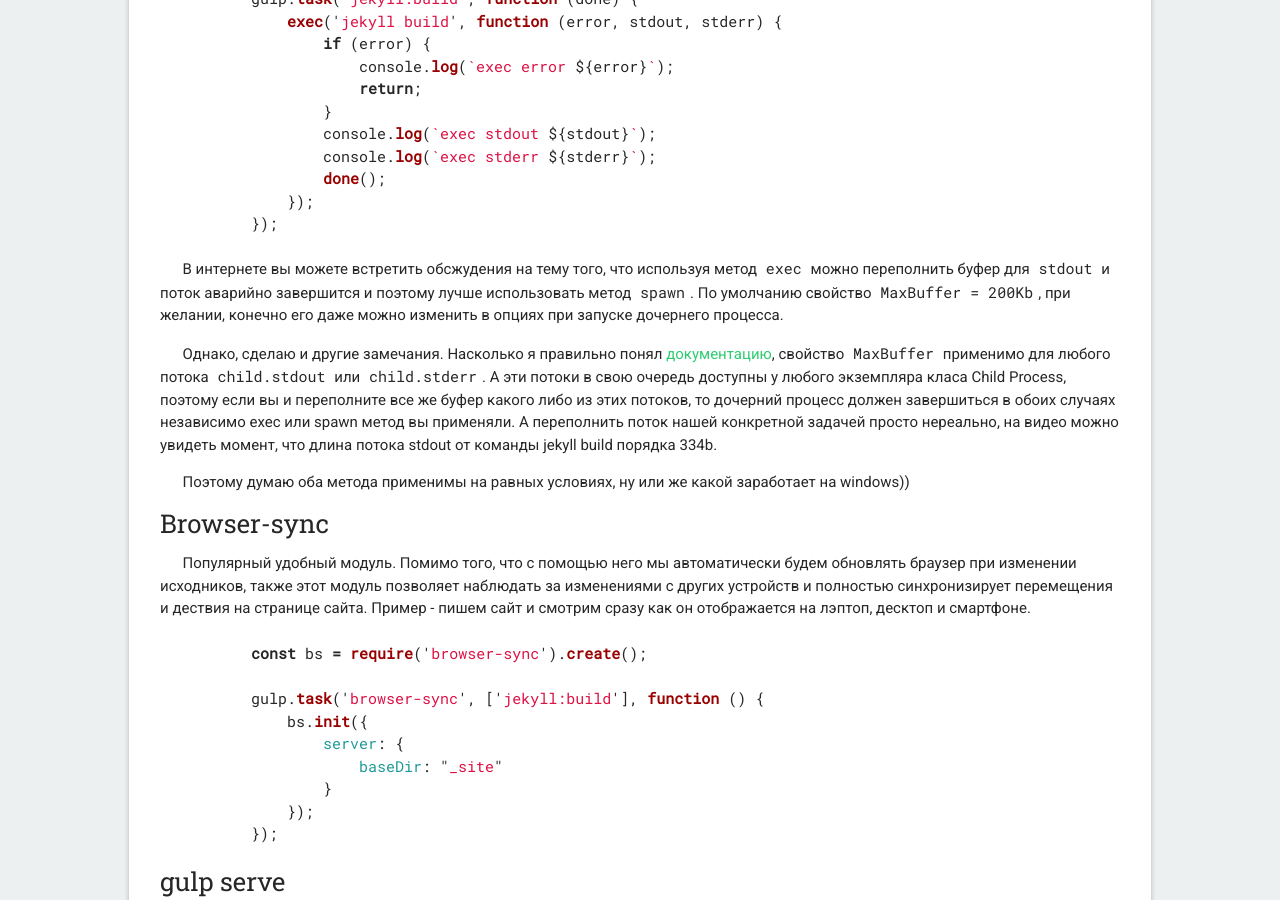
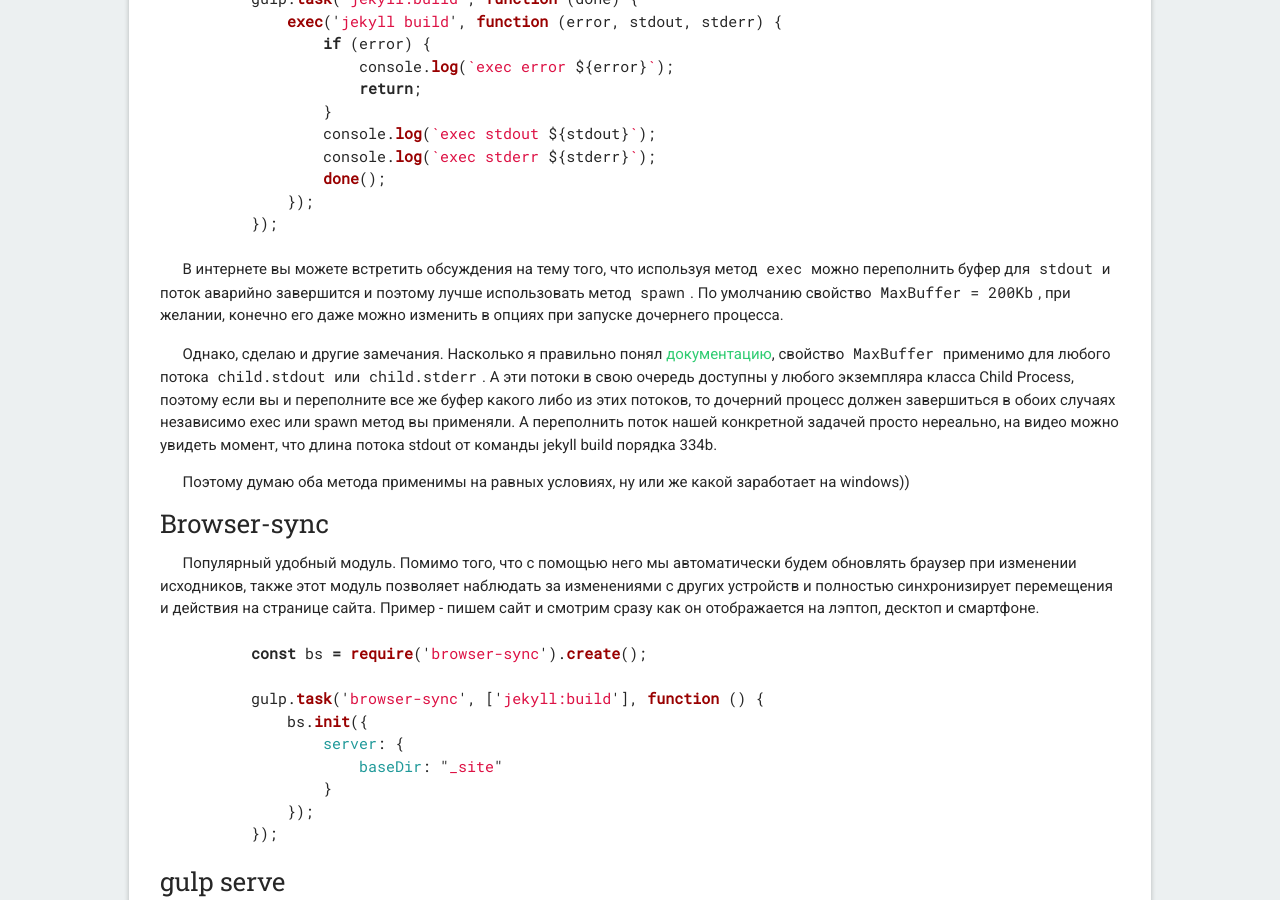
Before and after one commit to kiviok/kiviok.github.io, a Jekyll site: the page built from _posts/2017-02-07-jekyll-gulp-setup.md, in a window 1280 px wide and 900 px high, scrolled down 1097 px. Built offline with Jekyll 4.4.1, drawn with Linux system fonts in a browser that asks for light colours; comment, search, counter and statistics services are not loaded; some of the changed text lies outside the part shown.

Commit message:
spellcheck

```diff
--- a/_posts/2017-02-07-jekyll-gulp-setup.md
+++ b/_posts/2017-02-07-jekyll-gulp-setup.md
@@ -47,15 +47,15 @@
     });
 {% endhighlight %}
 
-В интернете вы можете встретить обсжудения на тему того, что используя метод `exec` можно переполнить буфер для `stdout` и поток аварийно завершится и поэтому лучше использовать метод `spawn`. По умолчанию свойство `MaxBuffer = 200Kb`, при желании, конечно его даже можно изменить в опциях при запуске дочернего процесса.
+В интернете вы можете встретить обсуждения на тему того, что используя метод `exec` можно переполнить буфер для `stdout` и поток аварийно завершится и поэтому лучше использовать метод `spawn`. По умолчанию свойство `MaxBuffer = 200Kb`, при желании, конечно его даже можно изменить в опциях при запуске дочернего процесса.
 
-Однако, сделаю и другие замечания. Насколько я правильно понял [документацию][maxBuffer], свойство `MaxBuffer` применимо для любого потока `child.stdout` или `child.stderr`. А эти потоки в свою очередь доступны у любого экземпляра класа Child Process, поэтому если вы и переполните все же буфер какого либо из этих потоков, то дочерний процесс должен завершиться в обоих случаях независимо exec или spawn метод вы применяли. А переполнить поток нашей конкретной задачей просто нереально, на видео можно увидеть момент, что длина потока stdout от команды jekyll build порядка 334b.
+Однако, сделаю и другие замечания. Насколько я правильно понял [документацию][maxBuffer], свойство `MaxBuffer` применимо для любого потока `child.stdout` или `child.stderr`. А эти потоки в свою очередь доступны у любого экземпляра класса Child Process, поэтому если вы и переполните все же буфер какого либо из этих потоков, то дочерний процесс должен завершиться в обоих случаях независимо exec или spawn метод вы применяли. А переполнить поток нашей конкретной задачей просто нереально, на видео можно увидеть момент, что длина потока stdout от команды jekyll build порядка 334b.
 
 Поэтому думаю оба метода применимы на равных условиях, ну или же какой заработает на windows))
 
 ### Browser-sync
 
-Популярный удобный модуль. Помимо того, что с помощью него мы автоматически будем обновлять браузер при изменении исходников, также этот модуль позволяет наблюдать за изменениями с других устройств и полностью синхронизирует перемещения и дествия на странице сайта. Пример - пишем сайт и смотрим сразу как он отображается на лэптоп, десктоп и смартфоне.
+Популярный удобный модуль. Помимо того, что с помощью него мы автоматически будем обновлять браузер при изменении исходников, также этот модуль позволяет наблюдать за изменениями с других устройств и полностью синхронизирует перемещения и действия на странице сайта. Пример - пишем сайт и смотрим сразу как он отображается на лэптоп, десктоп и смартфоне.
 
 {% highlight javascript %}
 
```
Also changed, not shown: other parts of _posts/2017-02-07-jekyll-gulp-setup.md (+2 -2 lines).
